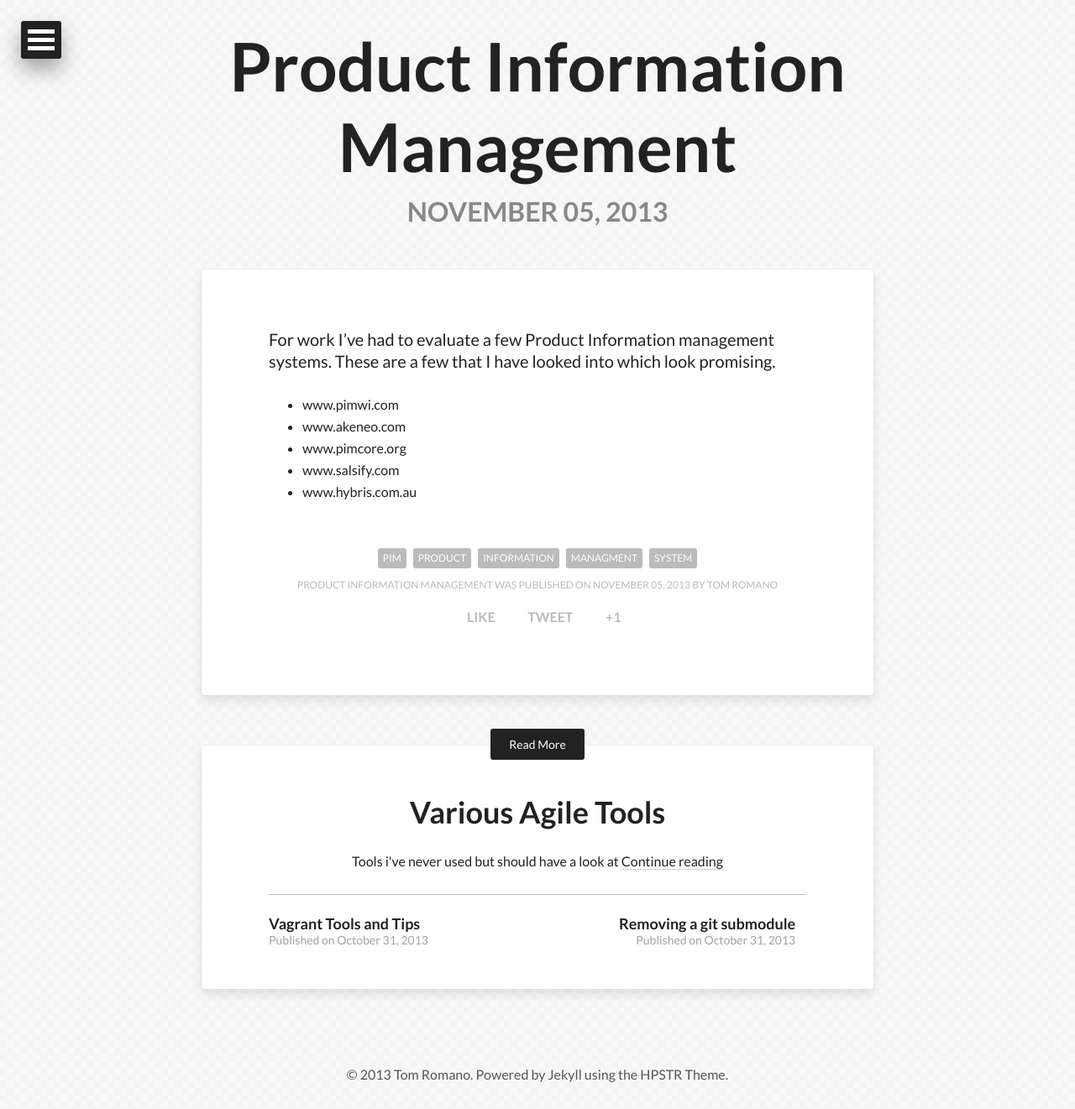
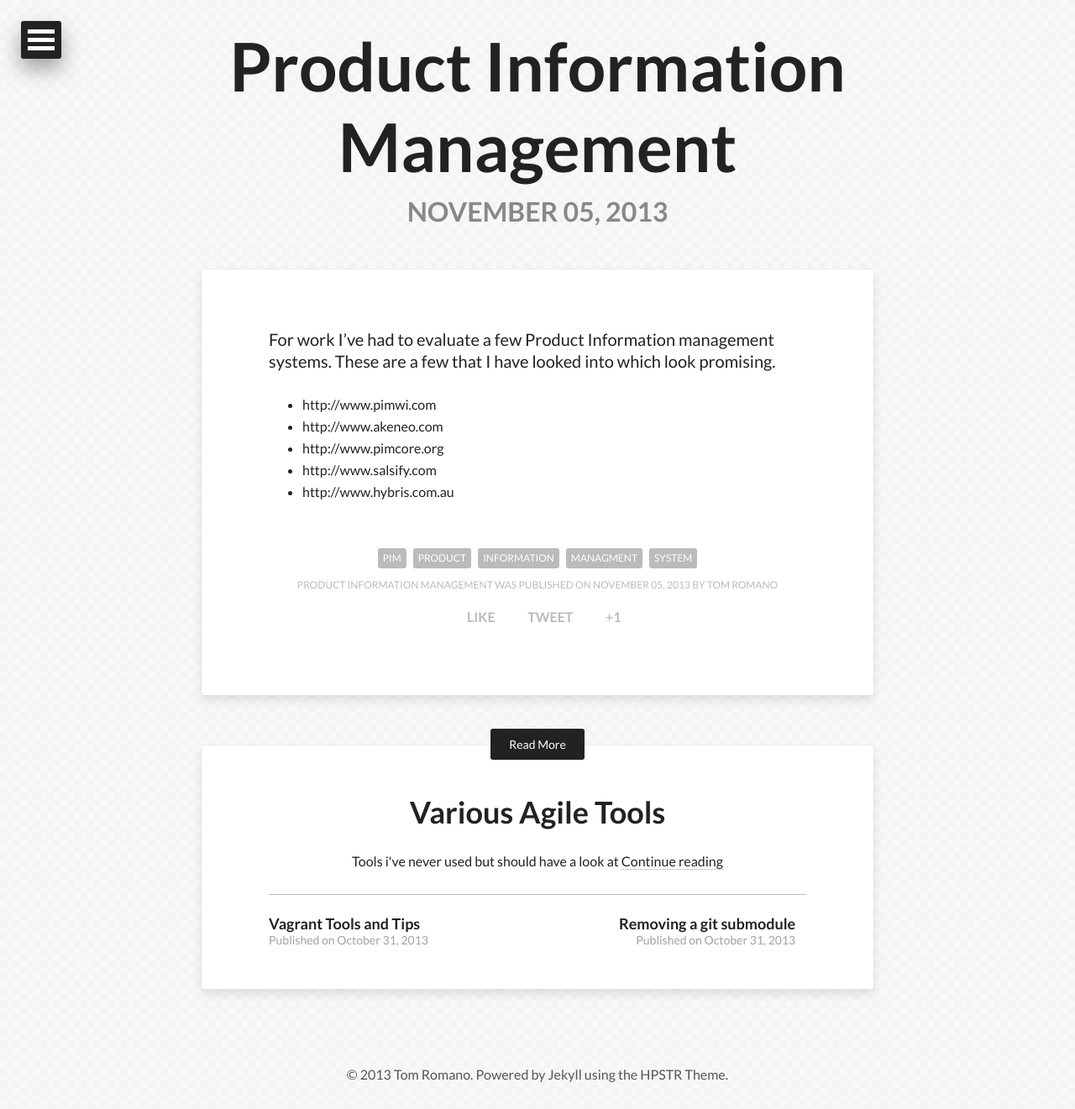
Before and after one commit to dawogfather/dawogfather.github.io, a Jekyll site: the page built from _posts/2013-11-05-pim-investigations.md, in a window 1280 px wide. Shown: the whole page at 84% size. Built offline with Jekyll 4.4.1, drawn with Linux system fonts in a browser that asks for light colours; nearby versions of some CDN libraries; some of the changed lines change nothing that is shown.

Commit message:
Altering links

```diff
--- a/_posts/2013-11-05-pim-investigations.md
+++ b/_posts/2013-11-05-pim-investigations.md
@@ -9,8 +9,9 @@ share: true
 
 For work I've had to evaluate a few Product Information management systems.
 These are a few that I have looked into which look promising.
- * www.pimwi.com
- * www.akeneo.com
- * www.pimcore.org
- * www.salsify.com
- * www.hybris.com.au
+
+ * http://www.pimwi.com
+ * http://www.akeneo.com
+ * http://www.pimcore.org
+ * http://www.salsify.com
+ * http://www.hybris.com.au
```
